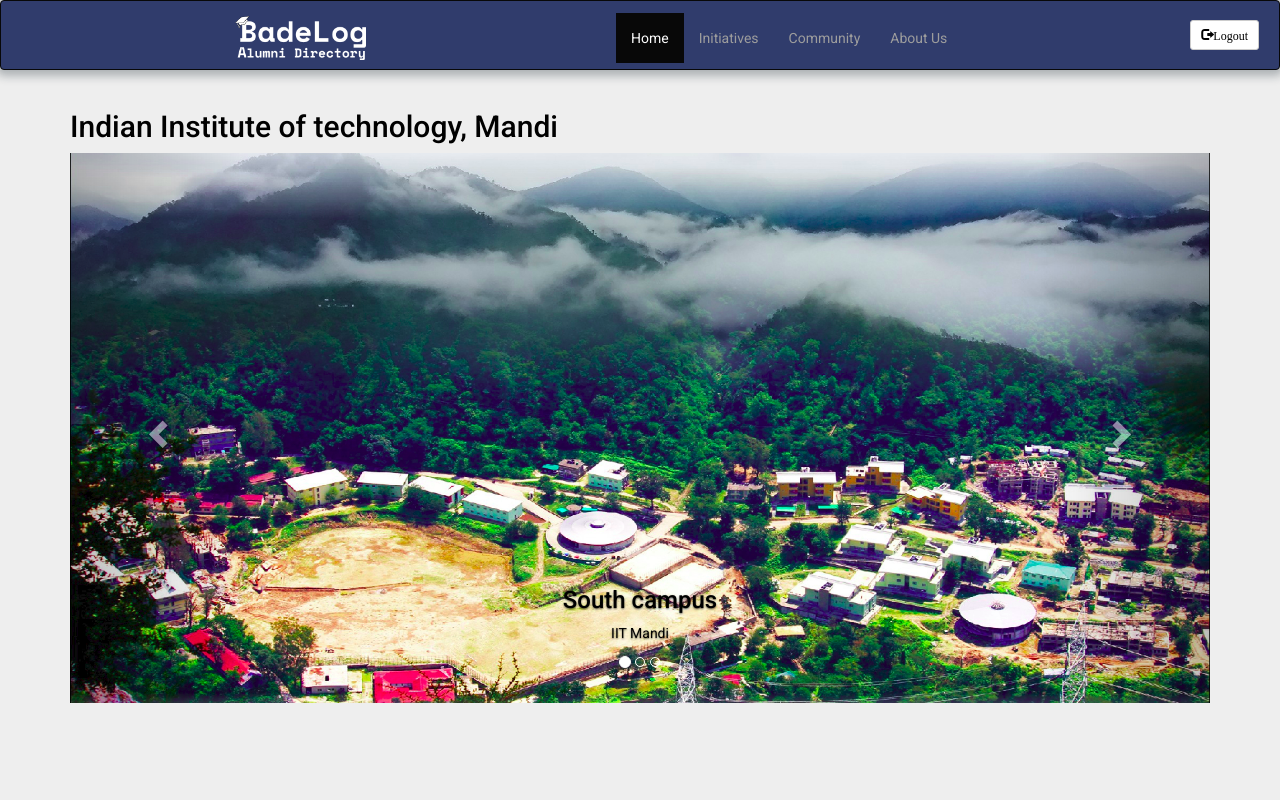
After one commit to 99neerajsharma/badelog, a Flask app: template templates/login.html in a window 1280 px wide. The commit adds this page. Run offline with Flask 2, Linux system fonts and the light colour scheme; the template is opened without the code that fills it, so the values that code supplies are empty; parts of the project's set-up code (start-up, migrations or seed data) failed here and were passed over; some libraries are stand-ins or nearby versions; some web fonts are replaced.

Commit message:
login Page added

```diff
--- a/app.py
+++ b/app.py
@@ -75,22 +75,39 @@ app.config['MAIL_USE_TLS'] = False
 app.config['MAIL_USE_SSL'] = True
 mail=Mail(app)
 
+
+flag = 0
+
+def globally_change():
+    global  flag
+    flag = 1
 @app.route("/", methods=['GET' , 'POST'])
 def login():
+
     if request.method == 'POST':
         email = request.form['email']
         password = request.form['password']
         registeredUser = users_repository.get_email(email)
         if registeredUser != None and registeredUser.password == password and registeredUser.active == True:
+            globally_change()
+            # print("value of flasg is :;",flag)
             print('Logged in..')
             login_user(registeredUser)
-            return "successfull login"
+            return redirect(url_for('login_page'))
         else:
             return abort(401)
              # pyautogui.alert('Please signup first!', "alert")  # always returns "OK"
             # return render_template("home.html")
     else:
         return render_template("home.html")
+
+@app.route("/login_page")
+def login_page():
+    print("flag is ",flag)
+    if flag == 1:
+        return render_template("login.html")
+    else:
+        return "Please Login first"
 
 string = "b17100@students.iitmandi.ac.in"   #default webmail
 @app.route("/signup",methods=['GET', 'POST'])
@@ -99,7 +116,7 @@ def signup():
         # Fetch form data
         global first_db
         global last_db
-        global email_db
+        global email_
         global password_db
         userDetails = request.form
         firstName = userDetails['firstName']
@@ -107,7 +124,8 @@ def signup():
         lastName = userDetails['lastName']
         last_db = lastName
         email = userDetails['email']
-        email_db = email
+        email_ = email
+        print(email_)
         global string
         string = email
         password = userDetails['password']
@@ -140,7 +158,9 @@ def confirm_email(token_recv):
     try:
         email = random_URL.loads(token_recv, salt='email-confirm')
         cur = mysql.connection.cursor()
-        cur.execute("INSERT INTO Login(Email, FirstName,LastName,password) VALUES(%s,%s, %s,%s)",(email_db,first_db,last_db,password_db))
+        print("email is ",email_)
+        cur.execute("INSERT INTO Login(Email, FirstName,LastName,password) VALUES(%s,%s, %s,%s)",(email_,first_db,last_db,password_db))
+        cur.execute("Delete from Login")
         mysql.connection.commit()
         cur.close()
     except SignatureExpired:
--- a/static/css/main.css
+++ b/static/css/main.css
@@ -35,9 +35,32 @@ body {
     transition: all 0.2s;
 }
 
+.navigationbar{
+    margin-left: 600px;
+    margin-top:1%;
+}
+
+.logout{
+    font-size: 18px;
+    margin-top:1%;
+    margin-right: 05px;
+}
+
+.h3{
+    color:black;
+}
+
+
+
 .logo {
     display: block;
     width: 50%;
+}
+
+.logo_inside {
+    display: block;
+    width: 60%;
+    margin-left: 100%;
 }
 
 .content {
--- /dev/null
+++ b/templates/includes/navbar_inside.html
@@ -0,0 +1,40 @@
+<!DOCTYPE html>
+<html lang="en">
+<head>
+  <title>BadeLog</title>
+  <meta charset="utf-8">
+  <meta name="viewport" content="width=device-width, initial-scale=1">
+  <link rel="stylesheet" href="https://maxcdn.bootstrapcdn.com/bootstrap/3.4.0/css/bootstrap.min.css">
+  <link rel="stylesheet" href="{{url_for('static', filename='css/main.css')}}">
+  <script src="https://ajax.googleapis.com/ajax/libs/jquery/3.4.0/jquery.min.js"></script>
+  <script src="https://maxcdn.bootstrapcdn.com/bootstrap/3.4.0/js/bootstrap.min.js"></script>
+</head>
+<body>
+
+<nav class="navbar navbar-inverse">
+  <div class="container-fluid">
+    <div class="navbar-header">
+      <a class="navbar-brand" href="#">
+        <img class="logo_inside" src="{{url_for('static', filename='img/badelogW.png')}}" alt="">
+      </a>
+    </div>
+    <div class="navigationbar">
+    <ul  class="nav navbar-nav">
+      <li class="active"><a href="#">Home</a></li>
+      <li><a href="#">Initiatives</a></li>
+      <li><a href="#">Community</a></li>
+      <li><a href="#">About Us</a></li>
+    </ul>
+    <ul style="font-size: 18px;margin-top:1%;margin-right: 05px;" class="nav navbar-nav navbar-right">
+      <button type="button" class="btn btn-default btn-sm">
+        <a style="color:black" href="/" class="glyphicon glyphicon-log-out">Logout</a>
+      </button>
+    </ul>
+  </div>
+  </div>
+</nav>
+
+
+
+</body>
+</html>
--- /dev/null
+++ b/templates/layout_inner.html
@@ -0,0 +1,14 @@
+<!DOCTYPE html>
+<html>
+<body>
+
+    {% include 'includes/navbar_inside.html' %}
+
+    {% block body  %}
+    {% endblock %}
+
+    {% include 'includes/scripts.html' %}
+
+</body>
+
+</html>
--- /dev/null
+++ b/templates/login.html
@@ -0,0 +1,59 @@
+{% extends 'layout_inner.html' %}
+
+
+{% block body %}
+
+
+<div class="container">
+  <h2>Indian Institute of technology, Mandi</h2>
+  <div id="myCarousel" class="carousel slide" data-ride="carousel">
+    <!-- Indicators -->
+    <ol class="carousel-indicators">
+      <li data-target="#myCarousel" data-slide-to="0" class="active"></li>
+      <li data-target="#myCarousel" data-slide-to="1"></li>
+      <li data-target="#myCarousel" data-slide-to="2"></li>
+    </ol>
+
+    <!-- Wrapper for slides -->
+    <div class="carousel-inner" >
+
+      <div class="item active">
+        <img src="/../static/img/IIT.png" alt="Los Angeles" style="width:100%;">
+        <div class="carousel-caption">
+          <h3 style="color:black">South campus</h3>
+          <p style="color:black">IIT Mandi</p>
+        </div>
+      </div>
+
+      <div class="item">
+        <img src="/../static/img/IITmandiEntrace.jpg" alt="Chicago" style="width:100%;">
+        <div class="carousel-caption">
+          <h3 style="color:black">Place of greenery</h3>
+        </div>
+      </div>
+
+      <div class="item">
+        <img src="/../static/img/IITMandiGroup.png" alt="New York" style="width:100%;">
+        <div class="carousel-caption">
+          <h3 style="color:rgb(12,35,58)">IIT Mandi</h3>
+          <p style="color:rgb(12,35,58)">A great community</p>
+        </div>
+      </div>
+
+    </div>
+
+    <!-- Left and right controls -->
+    <a class="left carousel-control" href="#myCarousel" data-slide="prev">
+      <span class="glyphicon glyphicon-chevron-left"></span>
+      <span class="sr-only">Previous</span>
+    </a>
+    <a class="right carousel-control" href="#myCarousel" data-slide="next">
+      <span class="glyphicon glyphicon-chevron-right"></span>
+      <span class="sr-only">Next</span>
+    </a>
+  </div>
+</div>
+
+
+
+{% endblock %}
```
Also changed, not shown: static/img/IIT.png (added), static/img/IITMandi.png (added), static/img/IITMandiCampus.jpg (added), static/img/IITMandiEntrace.jpg (added), static/img/IITMandiGroup.png (added), static/img/IITmandiEntrace.jpg (added).
